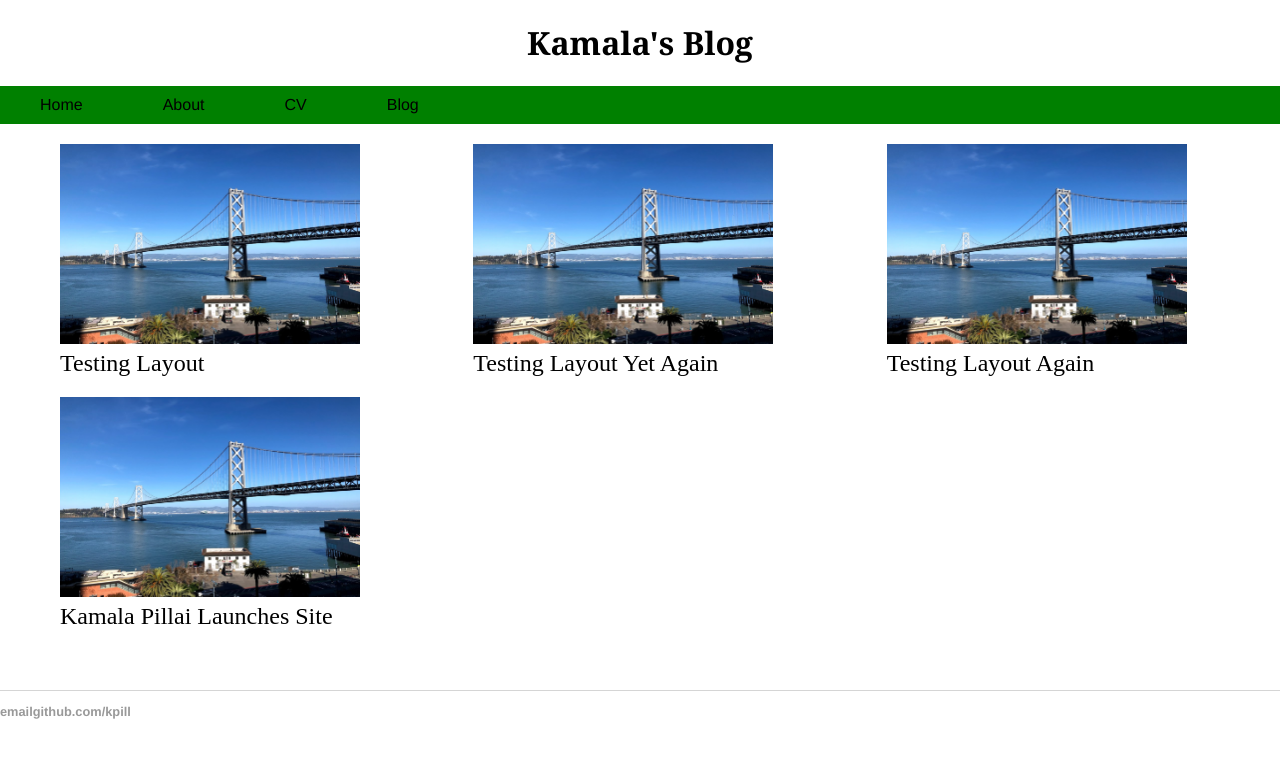
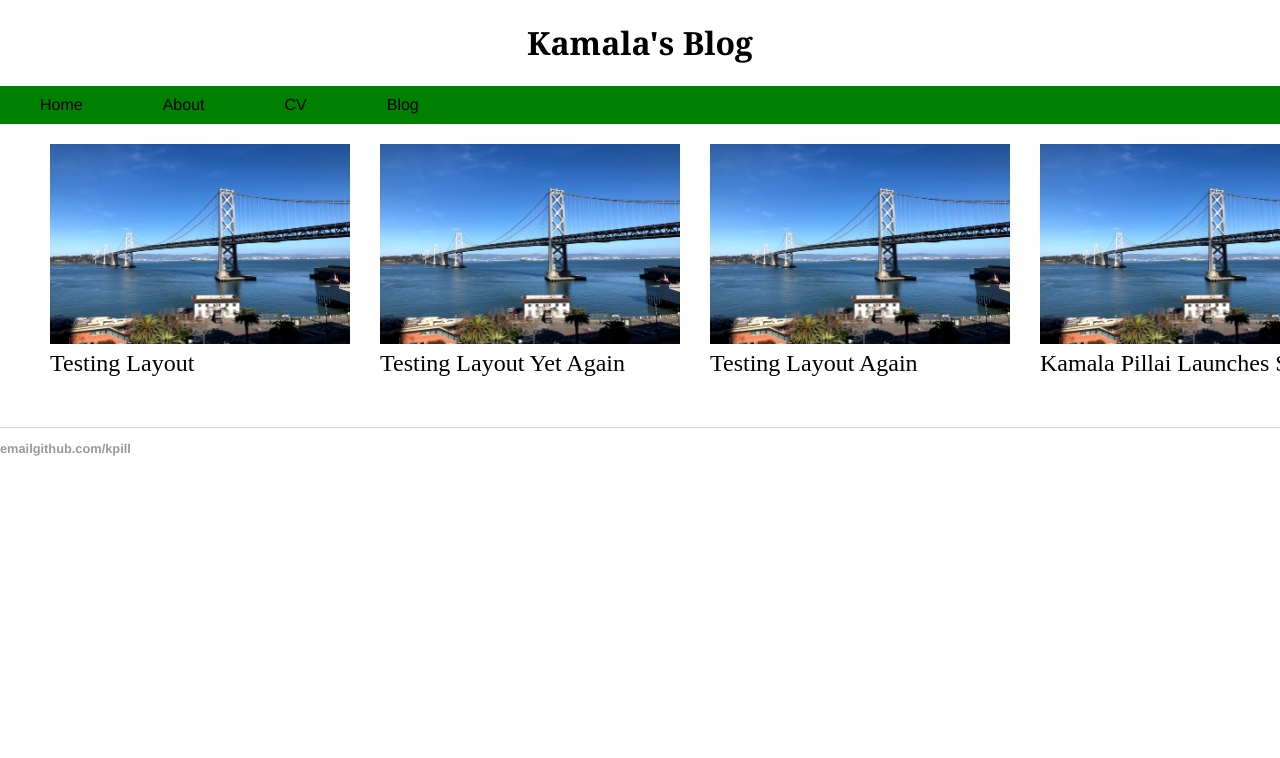
Before and after one commit to kpill/kpill.github.io, a Jekyll site: the page built from index.html, in a window 1280 px wide. Shown: the top 758 px of the page. Built offline with Jekyll 4.4.1, drawn with Linux system fonts in a browser that asks for light colours.

Commit message:
Update main.css

```diff
--- a/css/main.css
+++ b/css/main.css
@@ -98,13 +98,13 @@ a.posts:hover, a.posts:active {
 
 .grid_container {
 	display: grid;
-	grid-template-columns: auto auto auto;
+	grid-template-columns: auto auto auto auto;
 }
 
 .grid_item {
 	padding-right: 20px;
-	padding-left: 20px;
-	padding-bottom: 20px;
+	padding-left: 10px;
+	padding-bottom: 10px;
 }
 
 img.link {
```
